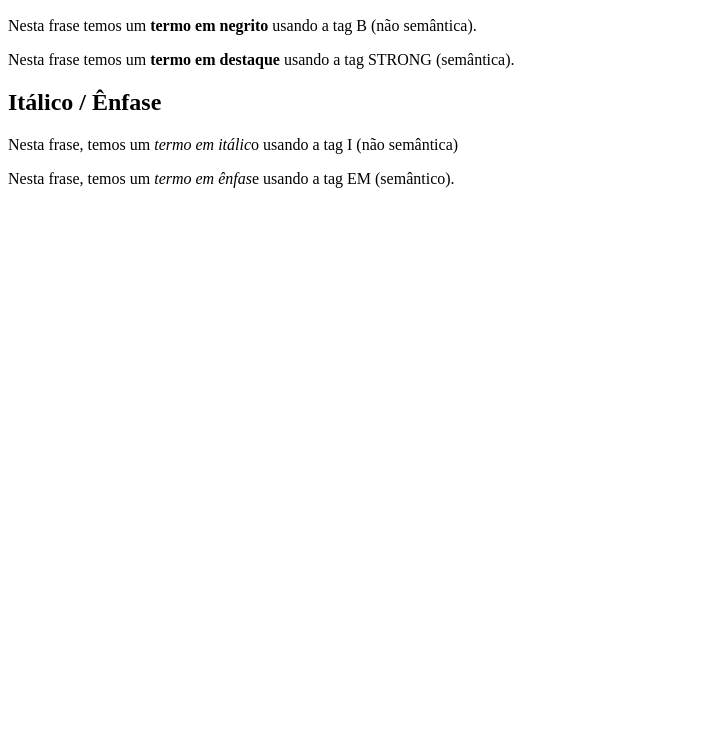
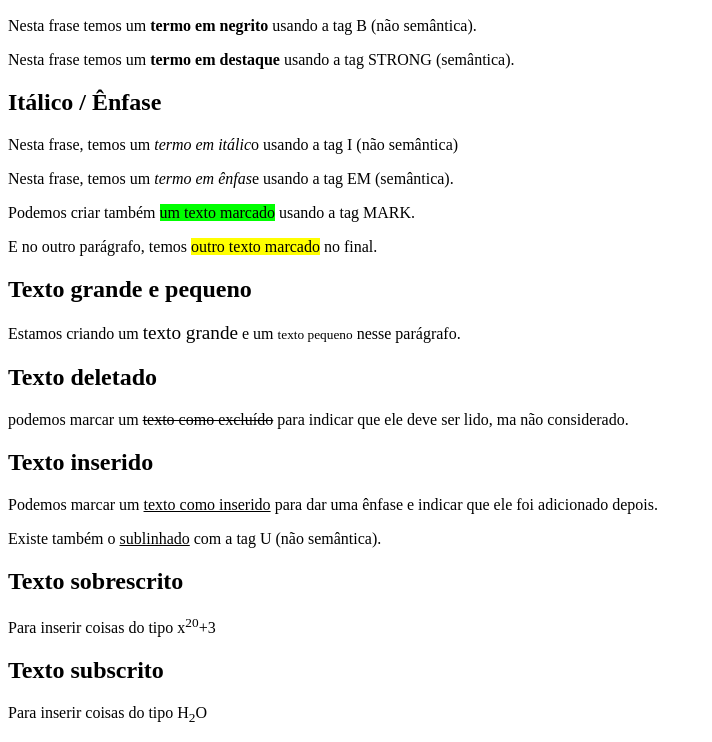
Before and after one commit to cleberpb/Curso_Html_Css, a plain HTML site: page html-css/exercicios/exercicio008/index.html in a window 1280 px wide. Shown: the part 110-852 px from the top of the page, without its empty margins (0-712 px from the left). Before the commit the page ends 800 px from the top, so only its background shows below. Drawn offline with Linux system fonts and the light colour scheme.

Commit message:
Html semântica

```diff
--- a/html-css/exercicios/exercicio008/index.html
+++ b/html-css/exercicios/exercicio008/index.html
@@ -8,11 +8,32 @@
 </head>
 <body>
     <h1>Principais formatações</h1>
+
     <h2>Negrito / Destaque</h2>
     <p>Nesta frase temos um <b>termo em negrito</b> usando a tag B (não semântica).</p>
     <p>Nesta frase temos um <strong>termo em destaque</strong> usando a tag STRONG (semântica).</p>
+
     <h2>Itálico / Ênfase</h2>
     <p>Nesta frase, temos um <i>termo em itálic</i>o usando a tag I (não semântica)</p>
-    <p>Nesta frase, temos um <em>termo em ênfas</em>e usando a tag EM (semântico).</p>
+    <p>Nesta frase, temos um <em>termo em ênfas</em>e usando a tag EM (semântica).</p>
+    <p>Podemos criar também <mark style="background-color: lime;">um texto marcado</mark> usando a tag MARK.</p>
+    <p>E no outro parágrafo, temos <mark>outro texto marcado</mark> no final.</p>
+
+    <h2>Texto grande e pequeno</h2>
+    <!-- texto em vermelho, tag obsoletos -->
+    <p>Estamos criando um <big>texto grande</big> e um <small>texto pequeno</small> nesse parágrafo.</p>
+
+    <h2>Texto deletado</h2>
+    <p>podemos marcar um <del>texto como excluído</del> para indicar que ele deve ser lido, ma não considerado.</p>
+
+    <h2>Texto inserido</h2>
+    <p>Podemos marcar um <ins>texto como inserido</ins> para dar uma ênfase e indicar que ele foi adicionado depois.</p>
+    <p>Existe também o <u>sublinhado</u> com a tag U (não semântica).</p>
+
+    <h2>Texto sobrescrito</h2>
+    <p>Para inserir coisas do tipo x<sup>20</sup>+3</p>
+
+    <h2>Texto subscrito</h2>
+    <p>Para inserir coisas do tipo H<sub>2</sub>O</p>
 </body>
 </html>
```
